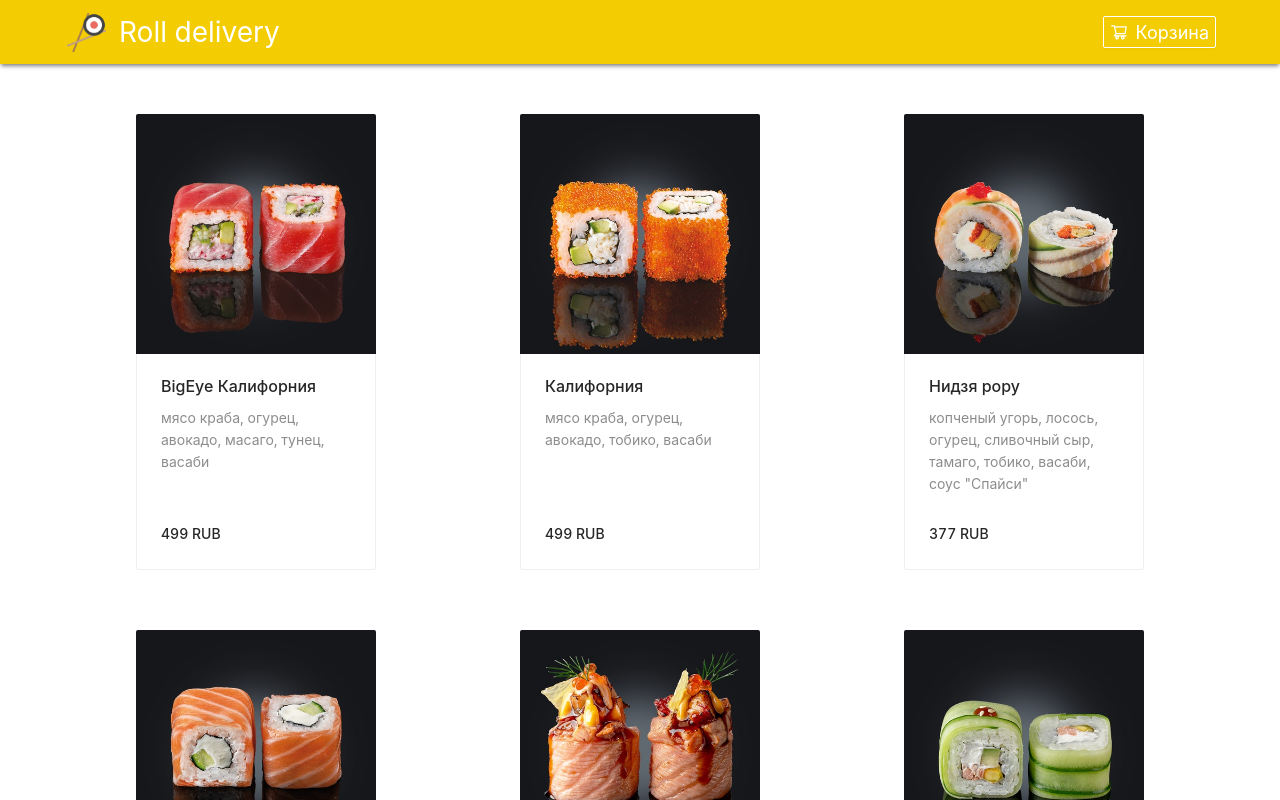
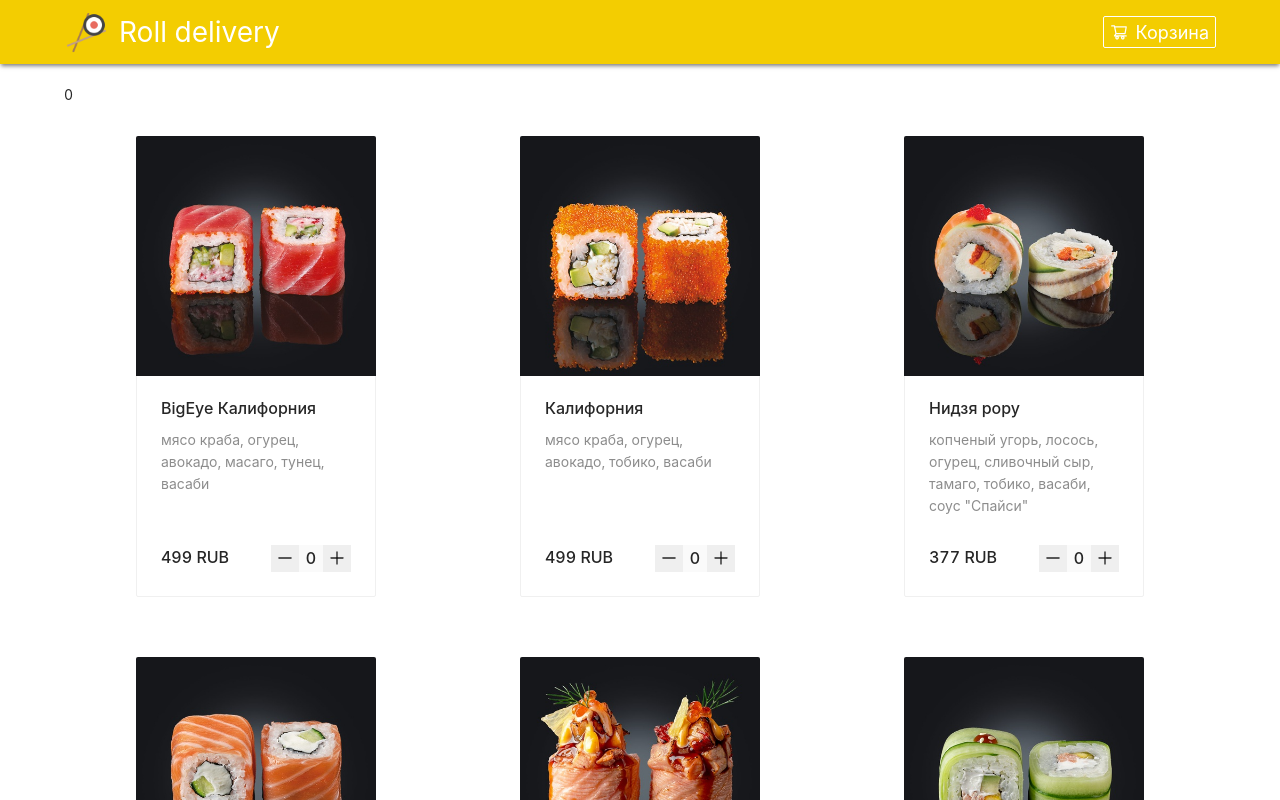
Before and after one commit to NataliaK96/roll-delivery, a React (Create React App) app: page / in a window 1280 px wide. Shown: the top 800 px of the page. Built offline with nearby package versions, Linux system fonts and the light colour scheme.

Commit message:
feat: add count

```diff
--- a/src/App.styles.ts
+++ b/src/App.styles.ts
@@ -4,9 +4,10 @@ export const Header = styled.div`
 height: 64px;
 color: #fff;
 background-color: #f3cd01;
-box-shadow: 0px 3px 4px -1px rgba(0,0,0,0.5);
+box-shadow: 0 3px 4px -1px rgba(0,0,0,0.5);
 display: flex;
-justify-content: space-between
+justify-content: space-between;
+align-items: center;
 `
 
 export const NameApp = styled.div`
@@ -28,3 +29,9 @@ flex-direction: column;
 margin: 20px 5%;
 }
 `
+export const Footer = styled.div`
+height: 50px;
+color: #fff;
+background-color: #f3cd01;
+box-shadow: 0 0 4px 1px rgba(0,0,0,0.5);
+`
--- a/src/App.tsx
+++ b/src/App.tsx
@@ -1,6 +1,6 @@
 import React from 'react';
 import './App.css';
-import { Header, Main, NameApp } from './App.styles';
+import { Footer, Header, Main, NameApp } from './App.styles';
 import { MenuCards } from './components/Menu/MenuCards/Cards';
 import { ShopCartButton } from './components/ShopCartButton/ShopCartButton';
 
@@ -17,6 +17,7 @@ function App() {
       <Main>
         <MenuCards/>
       </Main>
+      <Footer/>
     </div>
   );
 }
--- /dev/null
+++ b/src/components/Count/Count.css
@@ -0,0 +1,13 @@
+.value {
+  width: 24px;
+  text-align: center;
+  border: none;
+  font-weight: 500;
+}
+.button {
+  border: none;
+  outline: none;
+}
+.button:hover {
+  cursor: pointer;
+}
--- /dev/null
+++ b/src/components/Count/Count.tsx
@@ -0,0 +1,20 @@
+import React from 'react';
+import { PlusOutlined } from '@ant-design/icons';
+import { MinusOutlined } from '@ant-design/icons';
+import './Count.css'
+
+type Props = {
+  value: number,
+  inc: ()=>void,
+  dec: ()=>void,
+}
+
+export const Count: React.FC<Props> = ({value, inc, dec }) => {
+  return (
+    <div>
+		<button className='button' onClick={dec}><MinusOutlined/></button>
+		<input className='value' value={value} disabled></input>
+		<button className='button' onClick={inc}><PlusOutlined/></button>
+	</div>
+  );
+};
--- a/src/components/Menu/MenuCards/Cards.css
+++ b/src/components/Menu/MenuCards/Cards.css
@@ -8,11 +8,15 @@
   margin: 30px;
 }
 
-.price {
-  font-weight: 500;
-  margin-top: 10px;
-}
-
 .name {
   height: 143px;
 }
+
+.add {
+  display: flex;
+  flex-direction: row;
+  justify-content: space-between;
+  margin-top: 10px;
+  font-weight: 500;
+  font-size: 16px;
+}
--- a/src/components/Menu/MenuCards/Cards.tsx
+++ b/src/components/Menu/MenuCards/Cards.tsx
@@ -1,24 +1,29 @@
 import React from 'react';
 import 'antd/dist/antd.css';
 import { Card } from 'antd';
-import {rolls} from '../rolls'
 import './Cards.css';
+import { Count } from '../../Count/Count';
+import { observer } from 'mobx-react';
+import {store} from '../../../store'
 
 const { Meta } = Card;
 
-export const MenuCards = () => {
-    const menuCard = rolls.map((i) => {
-      return (
-        <div className='menuCard'>
-        <Card
-        style={{ width: 240 }}
-        cover={<img alt={i.alt} src={i.src}/>}>
-        <Meta title={i.name} description={i.structure} className='name'/>
-        <div className='price'>{i.price} RUB</div>
-      </Card>
+export const MenuCards = observer(() => {
+  const {rolls, removeProduct, addProduct, getValueById, sum} = store
+  const menuCards = rolls.map((i) => {
+    return (
+      <div className="menuCard">
+        <Card style={{ width: 240 }} cover={<img alt={i.alt} src={i.src} />}>
+          <Meta title={i.name} description={i.structure} className="name" />
+          <div className="add">
+            <div>{i.price} RUB</div>
+            <Count value={getValueById(i.id)} inc={()=>addProduct(i.id)} dec={()=>removeProduct(i.id)} />
+          </div>
+        </Card>
       </div>
-      );
-    });
-    return (
-          <div className='menuCards'>{menuCard}</div>
-    )};
+    );
+  });
+  return <>
+  <div>{sum}</div>
+  <div className="menuCards">{menuCards}</div></>;
+});
--- /dev/null
+++ b/src/store/index.ts
@@ -0,0 +1,69 @@
+import { cast, types } from 'mobx-state-tree';
+import {rolls} from '../components/Menu/rolls'
+
+const Roll = types.model({
+  id: types.number,
+  src: types.string,
+  alt: types.string,
+  name: types.string,
+  structure: types.string,
+  price: types.number,
+});
+
+const SelectedProduct = types
+  .model({
+    id: types.number,
+    count: types.number,
+  })
+  .actions((self) => ({
+    increment: () => {
+      self.count = self.count + 1;
+    },
+    decrement: () => {
+      if (self.count > 0) {
+        self.count = self.count - 1;
+      }
+    },
+  }));
+
+const Store = types
+  .model({
+    rolls: types.array(Roll),
+    basket: types.array(SelectedProduct),
+  })
+  .views((self) => ({
+    get sum() {
+      return self.basket.reduce((acc, p) => {
+        const product = self.rolls.find((r) => r.id === p.id);
+        const totalPrice = product ? p.count * product.price : 0;
+        return acc + totalPrice;
+      }, 0);
+    },
+    getValueById(id: number){
+        const product = self.basket.find((item)=> item.id === id);
+        return product? product.count: 0
+    }
+  }))
+  .actions((self)=>({
+      addProduct: (id: number)=>{
+         const product = self.basket.find((item)=> item.id === id);
+         if (product) {
+            product.increment()
+         }
+         else {
+             self.basket.push({ id, count: 1})
+         }
+      },
+      removeProduct: (id: number)=>{
+        const product = self.basket.find((item)=> item.id === id);
+        if (!product) return;
+        if(product.count > 1){product.decrement()}
+        else {
+            const filteredBasket = self.basket.filter((item)=> item.id !== id)
+            self.basket = cast(filteredBasket)
+        }
+      }
+  }))
+
+
+ export const store = Store.create({rolls})
```
